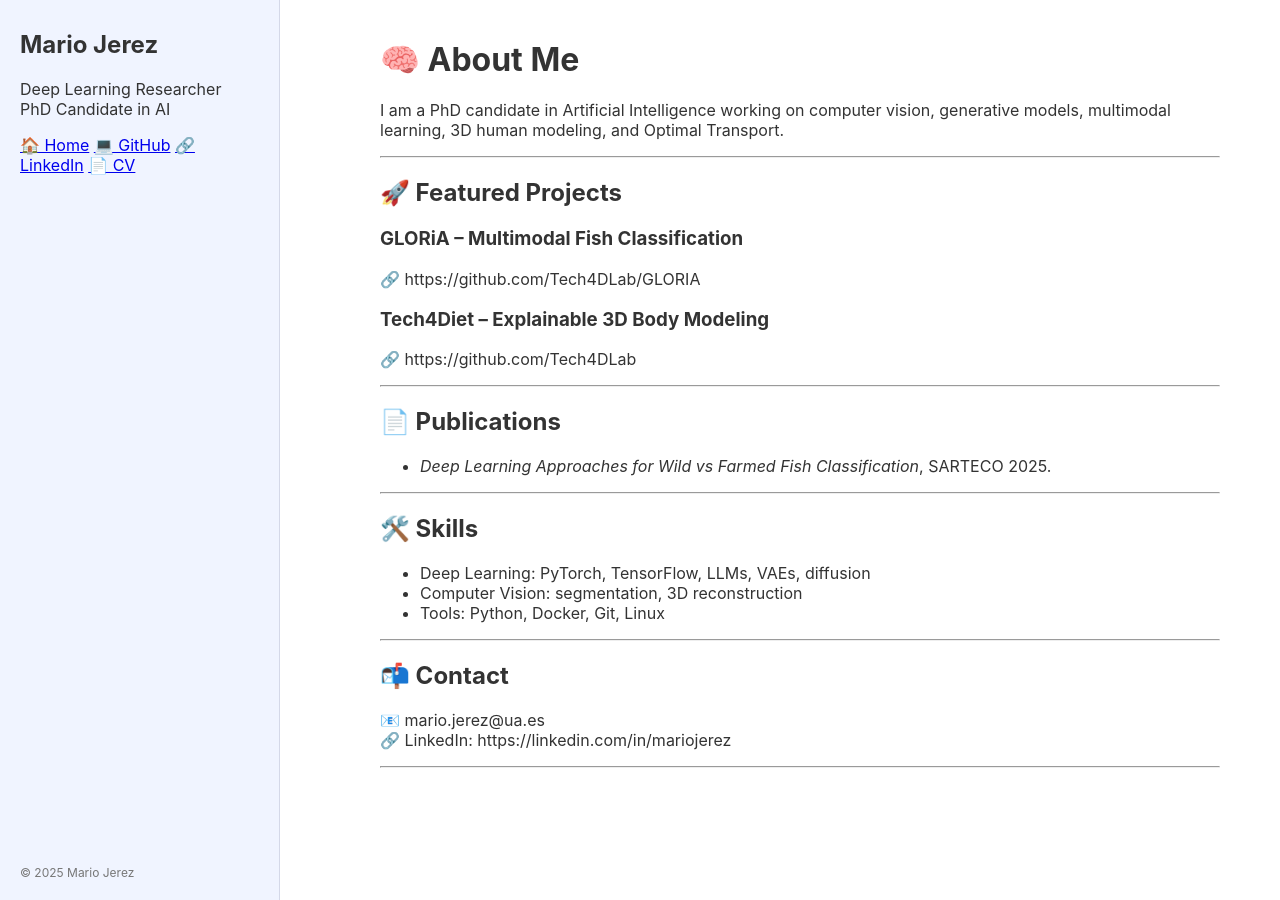
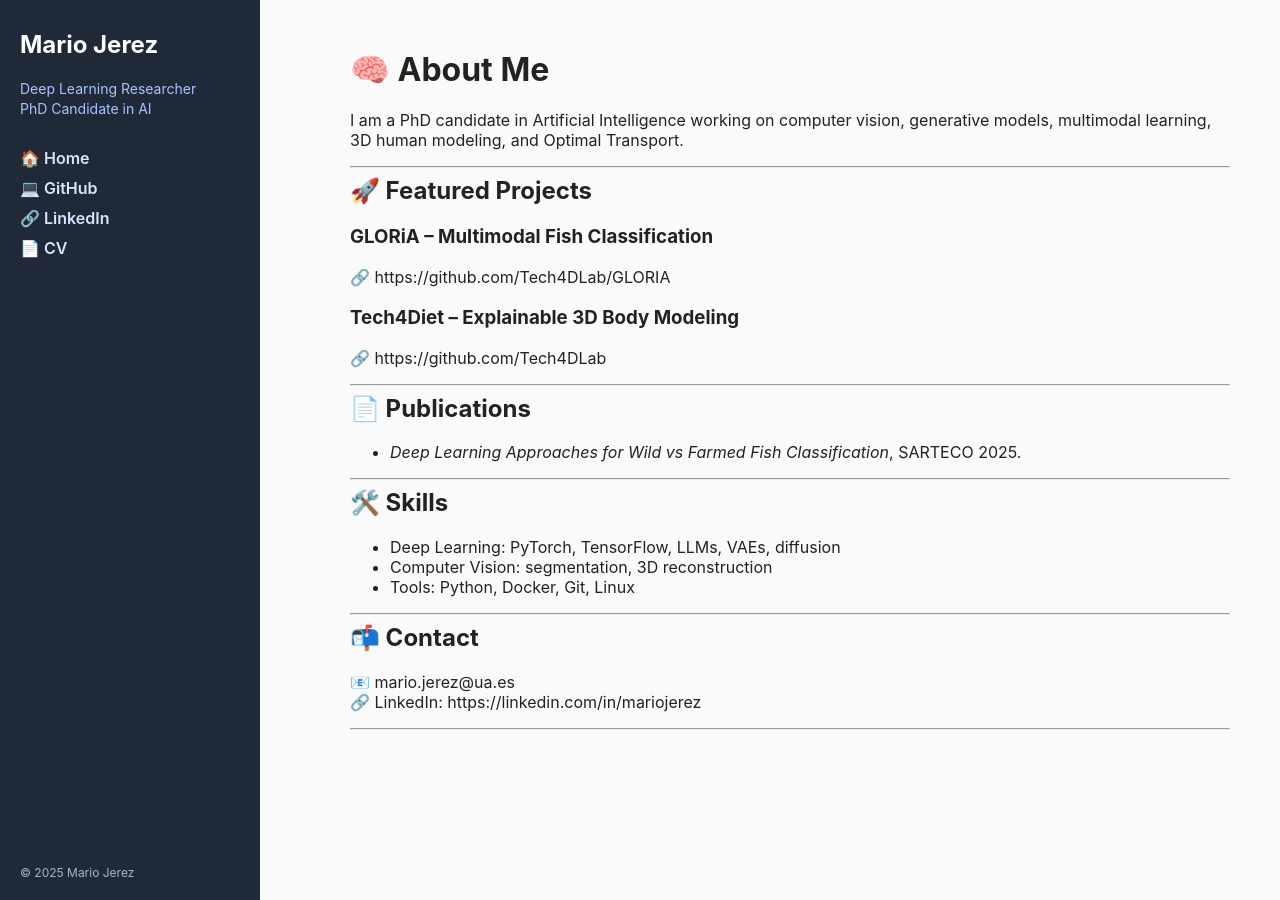
Before and after one commit to Mariojt72/Mariojt72.github.io, a Jekyll site: the page built from index.md, in a window 1280 px wide. Built offline with Jekyll 4.4.1, drawn with Linux system fonts in a browser that asks for light colours.

Commit message:
Refactor CSS styles for layout and colors

```diff
--- a/assets/css/style.css
+++ b/assets/css/style.css
@@ -2,7 +2,8 @@
 body {
   margin: 0;
   font-family: -apple-system, BlinkMacSystemFont, "Segoe UI", Helvetica, Arial, sans-serif;
-  color: #333;
+  color: #222;
+  background: #fafafa;
 }
 
 /* SIDEBAR --------------------------------------------------------*/
@@ -10,62 +11,67 @@ body {
   position: fixed;
   top: 0;
   left: 0;
-  width: 280px;
+  width: 260px;
   height: 100%;
-  background: #f0f4ff;
-  border-right: 1px solid #d4d8e8;
+  background: #1f2937; /* dark blue/gray */
   padding: 30px 20px;
   box-sizing: border-box;
+  color: white;
 }
 
-.sidebar h2 {
+.sidebar .name {
   margin-top: 0;
   font-size: 24px;
   font-weight: 700;
 }
 
-.tagline {
+.sidebar .role {
+  color: #aac4ff;
   font-size: 14px;
-  color: #555;
-  margin-bottom: 25px;
+  margin-bottom: 30px;
   line-height: 1.4;
 }
 
-.sidebar-links a {
+.nav-links a {
   display: block;
+  margin: 10px 0;
   text-decoration: none;
-  padding: 8px 0;
-  color: #2c4cff;
+  color: #dce3ff;
   font-weight: 600;
-  font-size: 15px;
 }
 
-.sidebar-links a:hover {
-  color: #0014d4;
+.nav-links a:hover {
+  color: #ffffff;
   text-decoration: underline;
 }
 
-footer {
+.footer {
   position: absolute;
   bottom: 20px;
   font-size: 12px;
-  color: #777;
+  color: #aab4cc;
 }
 
-/* OPTIONAL PHOTO */
+/* OPTIONAL PHOTO -------------------------------------------------*/
 .profile-pic {
   width: 100%;
-  border-radius: 12px;
+  border-radius: 10px;
   margin-bottom: 20px;
 }
 
 /* CONTENT --------------------------------------------------------*/
 .content {
-  margin-left: 320px;
-  padding: 40px 60px;
+  margin-left: 300px;   /* pushes content to the right */
+  padding: 50px;
   max-width: 900px;
 }
 
-.content h1 {
+.content h1,
+.content h2 {
   margin-top: 0;
 }
+
+.content img {
+  max-width: 100%;
+  border-radius: 10px;
+}
```
